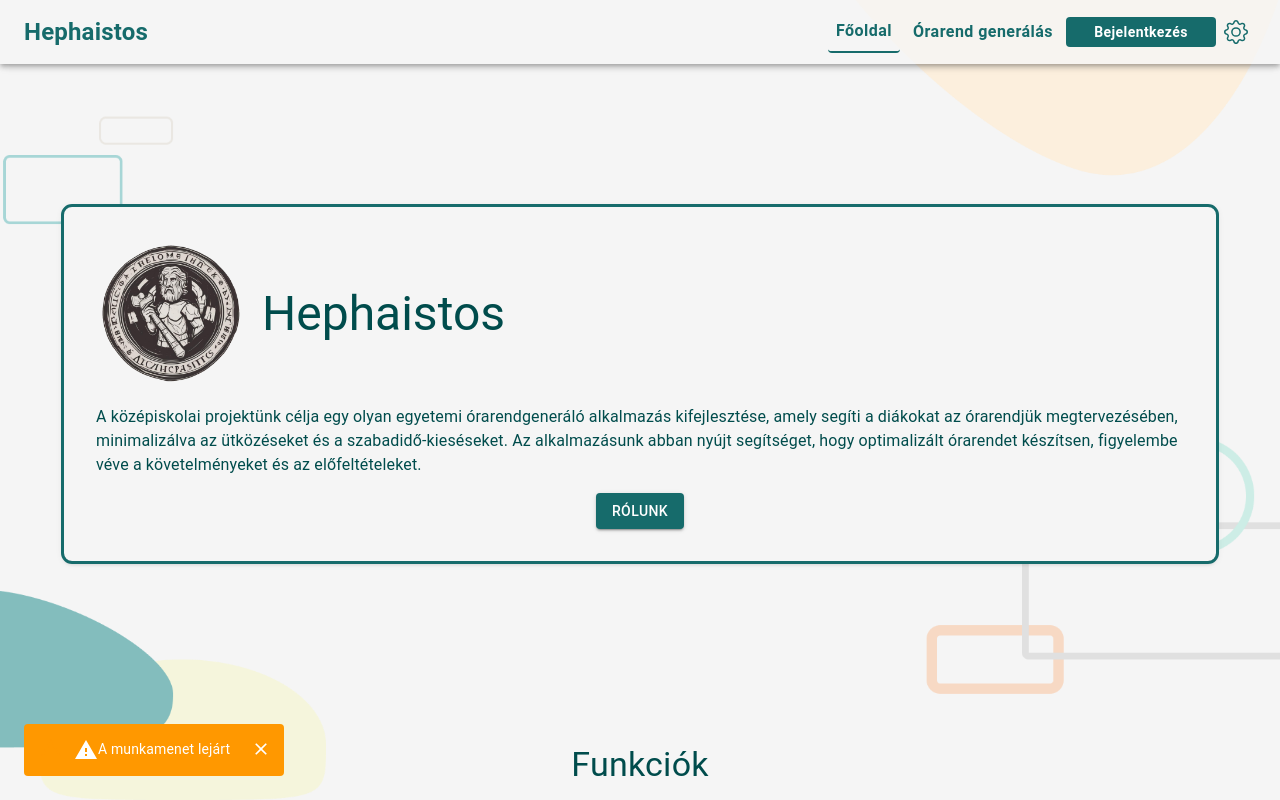
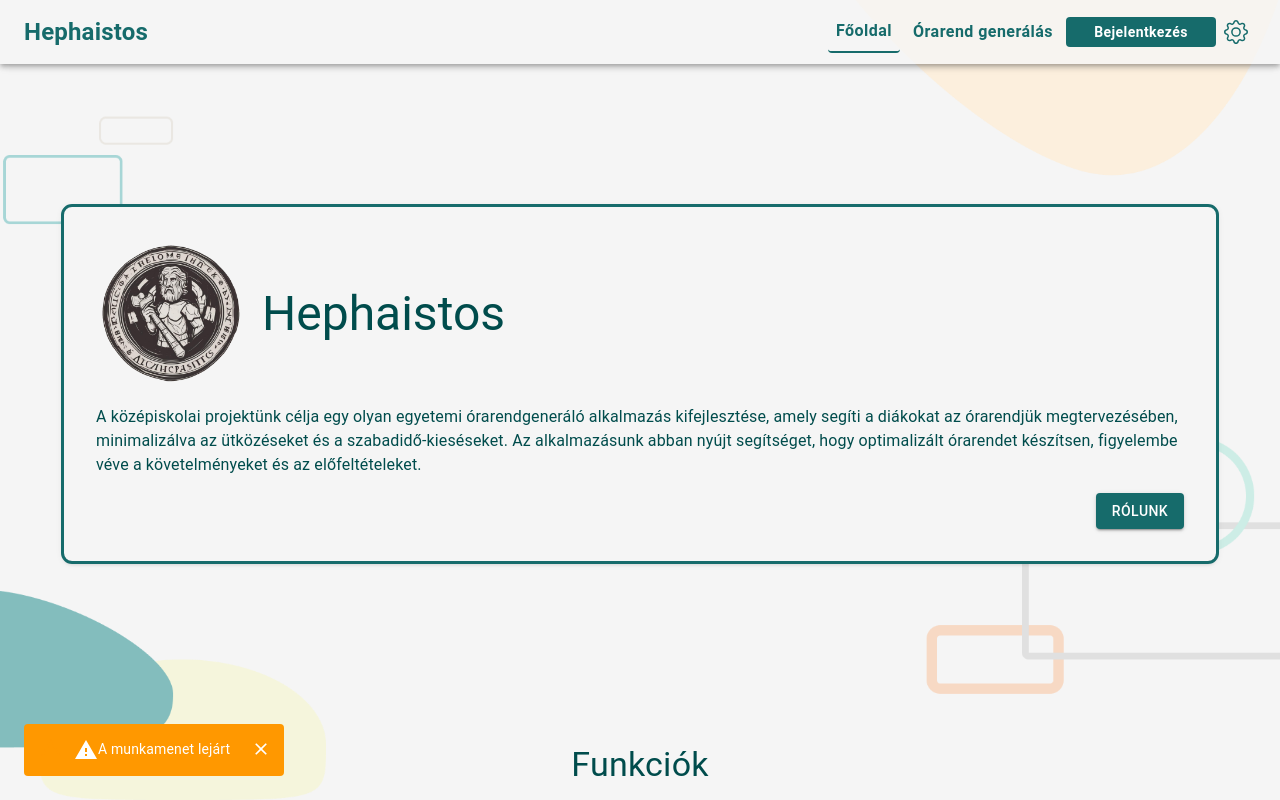
Before and after one commit to BBenc3/Hephaistos-frontend, a React (Create React App) app: page / in a window 1280 px wide. Built offline with nearby package versions, Linux system fonts and the light colour scheme.

Commit message:
Refactor: Adjust layout in HeroSection, reorder buttons in InfoCard, update icon in Home page, and enhance Navbar component with animation props

```diff
--- a/src/components/HeroSection/HeroSection.jsx
+++ b/src/components/HeroSection/HeroSection.jsx
@@ -66,7 +66,7 @@ const HeroSection = () => {
         </Typography>
       </Collapse>
 
-      <Box sx={{ display: 'flex', justifyContent: 'center', mt: 2 }}>
+      <Box sx={{ display: 'flex', justifyContent: 'right', mt: 2 }}>
         <Button variant="contained" onClick={handleToggle}>
           {expanded ? 'Bezárás' : 'Rólunk'}
         </Button>
--- a/src/components/InfoCard.jsx
+++ b/src/components/InfoCard.jsx
@@ -80,8 +80,8 @@ const InfoCard = ({ title, description, sx, icon: Icon }) => {
             paddingBottom: theme.spacing(2),
           }}
         >
+          <Button size="small" variant="contained" color="primary">Próbálja ki</Button>
           <Button size="small" sx={{ marginBottom: theme.spacing(1) }}>További információ</Button>
-          <Button size="small" variant="contained" color="primary">Próbálja ki</Button>
         </CardActions>
       </Card>
     </Paper>
--- a/src/components/Navbar.jsx
+++ b/src/components/Navbar.jsx
@@ -137,7 +137,7 @@ export default function Navbar({ isDarkMode, setIsDarkMode }) {
         )}
 
         <IconButton color="inherit" onClick={handleGearMenuClick} sx={{ color: theme.palette.primary.main }}>
-          <AnimatedGear />
+          <AnimatedGear animateForward={animateForward} animateBackward={animateBackward} />
         </IconButton>
         <CustomDropdown anchorEl={gearAnchorEl} open={Boolean(gearAnchorEl)} onClose={handleGearMenuClose}>
           <MenuItem>
--- a/src/pages/Home.jsx
+++ b/src/pages/Home.jsx
@@ -1,7 +1,7 @@
 import React, { useEffect, useRef, useState } from 'react';
 import { Container, Grid, Box, Typography } from '@mui/material';
 import { useTheme } from '@mui/material/styles';
-import { Sliders, Clock, Calendar2EventFill } from 'react-bootstrap-icons';
+import { Sliders, Clock, Calendar4Event } from 'react-bootstrap-icons';
 import HeroSection from '../components/HeroSection/HeroSection';
 import InfoCard from '../components/InfoCard';
 
@@ -18,7 +18,7 @@ const Home = ({ isMobile }) => {
   const icons = {
     simple: Clock,
     advanced: Sliders,
-    custom: Calendar2EventFill,
+    custom: Calendar4Event,
   };
 
   return (
```
